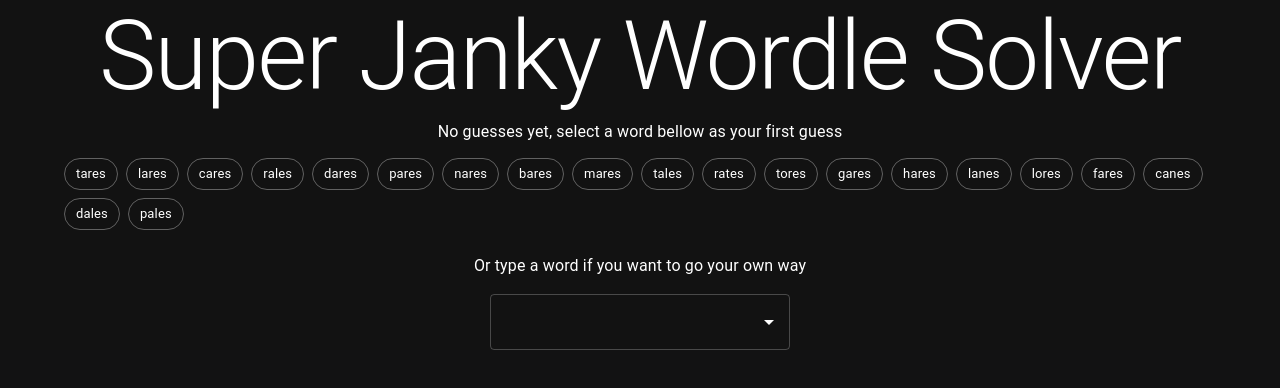
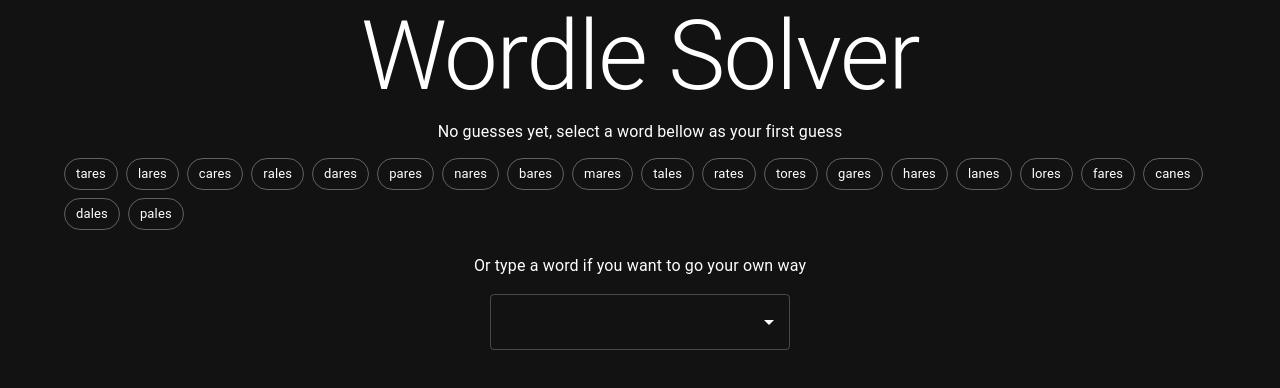
Before and after one commit to JayCarney/wordle-solver, a Next.js app: page / in a window 1280 px wide. Shown: the top 388 px of the page. Built offline with nearby package versions, Linux system fonts and the light colour scheme.

Commit message:
chore: reduce heading text

```diff
--- a/pages/index.tsx
+++ b/pages/index.tsx
@@ -68,7 +68,7 @@
 
       <Grid container spacing={1}>
         <Grid item xs={12}>
-          <Typography variant="h1" align="center">Super Janky Wordle Solver</Typography>
+          <Typography variant="h1" align="center">Wordle Solver</Typography>
         </Grid>
         {guesses.map((guess, guessNumber) => <Grid item xs={12} key={guessNumber}>
           <Box sx={{display: 'flex', justifyContent: 'center'}}>
```
